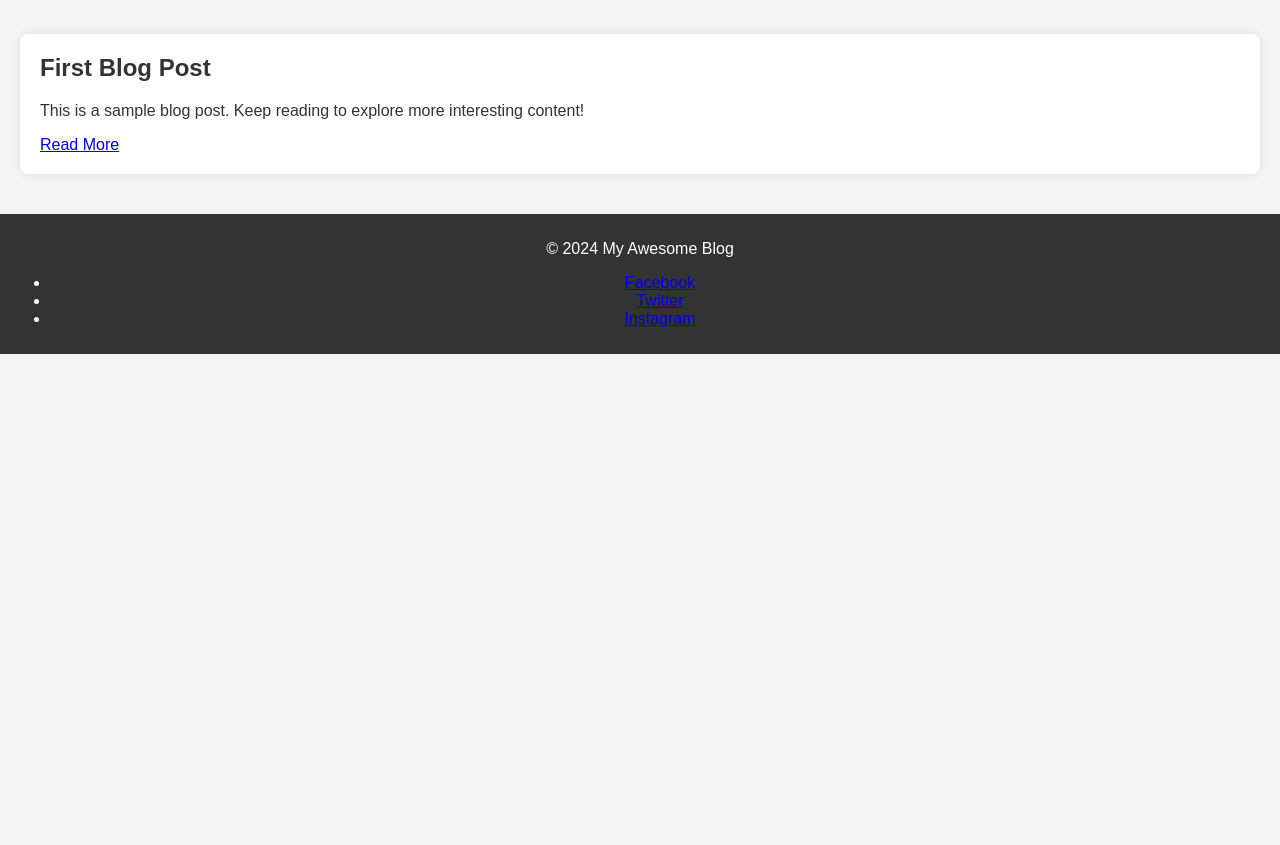
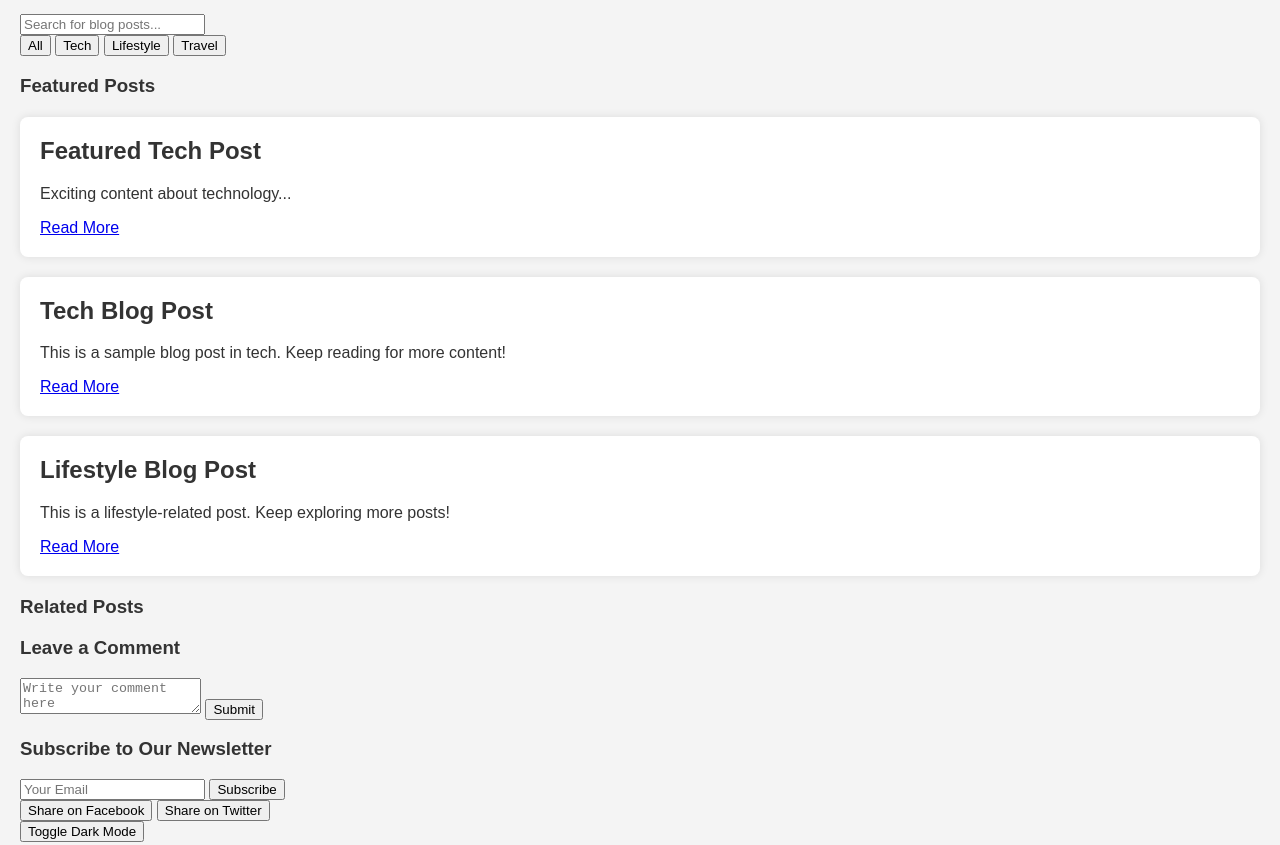
Before and after one commit to ADISHA2003/My-Blog-Page, a plain HTML site: page index.html in a window 1280 px wide. Shown: the part 160-1005 px from the top of the page. Before the commit the page ends 800 px from the top, so only its background shows below. Drawn offline with Linux system fonts and the light colour scheme.

Commit message:
updated index.html

```diff
--- a/index.html
+++ b/index.html
@@ -19,14 +19,79 @@
     </header>
 
     <main>
+        <!-- Search Bar -->
+        <input type="text" id="search-bar" placeholder="Search for blog posts...">
+
+        <!-- Categories -->
+        <div class="categories">
+            <button data-category="all">All</button>
+            <button data-category="tech">Tech</button>
+            <button data-category="lifestyle">Lifestyle</button>
+            <button data-category="travel">Travel</button>
+        </div>
+
+        <!-- Featured Posts -->
+        <section class="featured-posts">
+            <h3>Featured Posts</h3>
+            <div class="featured">
+                <article class="post" data-category="tech">
+                    <h2>Featured Tech Post</h2>
+                    <p>Exciting content about technology...</p>
+                    <a href="#">Read More</a>
+                </article>
+            </div>
+        </section>
+
+        <!-- Blog Posts -->
         <section class="posts">
-            <article class="post">
-                <h2>First Blog Post</h2>
-                <p>This is a sample blog post. Keep reading to explore more interesting content!</p>
+            <article class="post" data-category="tech">
+                <h2>Tech Blog Post</h2>
+                <p>This is a sample blog post in tech. Keep reading for more content!</p>
                 <a href="#">Read More</a>
             </article>
-            <!-- Repeat article tags for more posts -->
+            <article class="post" data-category="lifestyle">
+                <h2>Lifestyle Blog Post</h2>
+                <p>This is a lifestyle-related post. Keep exploring more posts!</p>
+                <a href="#">Read More</a>
+            </article>
+            <!-- Add more blog posts as needed -->
         </section>
+
+        <!-- Related Posts -->
+        <aside class="related-posts">
+            <h3>Related Posts</h3>
+            <ul id="related-posts-list">
+                <!-- Related posts will appear here -->
+            </ul>
+        </aside>
+
+        <!-- Comment Section -->
+        <section class="comments">
+            <h3>Leave a Comment</h3>
+            <textarea id="comment-text" placeholder="Write your comment here"></textarea>
+            <button id="submit-comment">Submit</button>
+            <div class="comment-list">
+                <!-- Comments will be added here -->
+            </div>
+        </section>
+
+        <!-- Newsletter Subscription -->
+        <section class="newsletter">
+            <h3>Subscribe to Our Newsletter</h3>
+            <form id="newsletter-form">
+                <input type="email" placeholder="Your Email" required>
+                <button type="submit">Subscribe</button>
+            </form>
+        </section>
+
+        <!-- Social Share Buttons -->
+        <div class="social-share">
+            <button class="share-btn" data-platform="facebook">Share on Facebook</button>
+            <button class="share-btn" data-platform="twitter">Share on Twitter</button>
+        </div>
+
+        <!-- Dark Mode Toggle Button -->
+        <button id="toggle-dark-mode">Toggle Dark Mode</button>
     </main>
 
     <footer>
```
